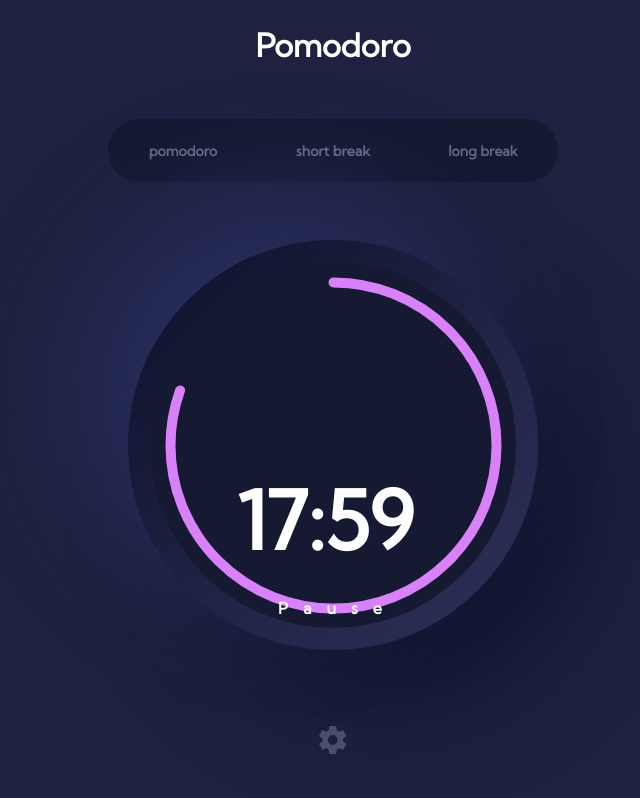
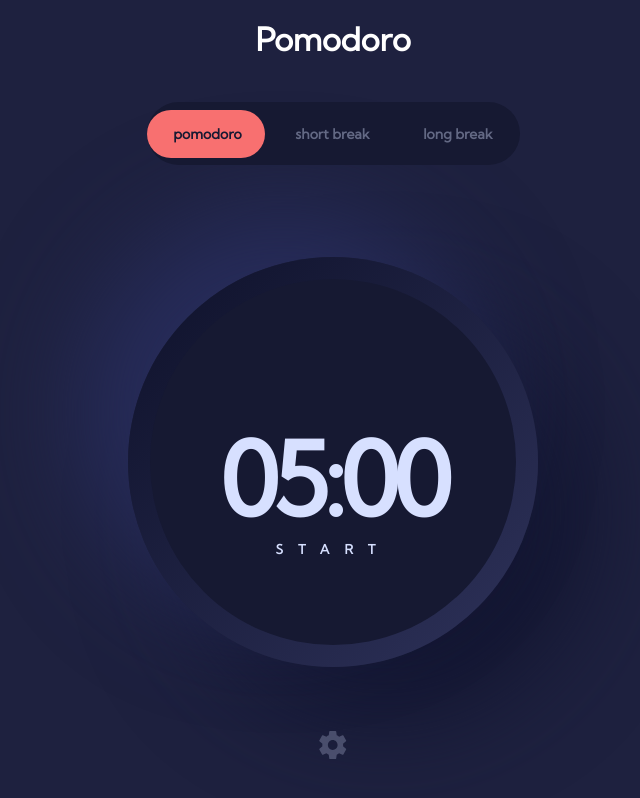
Before and after one commit to hudarahma/pomodoro-app, a plain HTML site: page index.html in a window 1280 px wide. Shown: the whole page, without its empty margins (307-947 px from the left). Drawn offline with Linux system fonts and the light colour scheme.

Commit message:
ADD:Timer-class&active-list

```diff
--- a/css/style.css
+++ b/css/style.css
@@ -15,11 +15,25 @@
     padding: 0;
     box-sizing: border-box;
     font-family: 'Kumbh Sans', 'sans-serif';
+    color: var(--light-blue)
 }
 
 body {
     background-color: var(--dark-blue);
 
+}
+
+h1{
+    font-weight: bold;
+    font-size: 100px;
+    letter-spacing: -5px;
+}
+h3 {
+    font-weight: bold;
+    font-size: 13px;
+    line-height: 16px;
+    letter-spacing: 15px;
+    text-transform: uppercase;
 }
 
 .title {
@@ -45,40 +59,45 @@ body {
 }
 
 nav {
-    width: 450px;
+    width: 373px;
     height: 63px;
     background-color: var(--darker-blue);
-    display: flex;
-    align-items: center;
-    justify-content: space-around;
-    border-radius: 31.5px;
-}
-
-#wrapper nav span {
-    border-radius: 26.5px;
-    /* border: 1px solid white; */
-    color: var(--light-blue);
-    opacity: 0.4;
-    font-size: 14px;
-    font-weight: bold;
-    width: 120px;
-    height: 48px;
-    display: flex;
-    align-items: center;
-    justify-content: center;
-    cursor: pointer;
-    /* background: var(--perpule); */
+    border-radius: 50px;
+    z-index: 10;
 }
 
 
 
-#wrapper nav span:active{
+nav > ul {
+    position: relative;
+    display: flex;
+    align-items: center;
+    justify-content: space-around;
+    list-style-type: none;
+    height: 100%;
+}
+
+nav > ul > li {
+    opacity: 0.4;
+    transition: opacity 10ms ease-out;
+}
+
+#bgindicator {
+    border-radius: 50px;
+    height: 48px;
+    width: calc(95% / 3);
+    margin-top: -55px;
+    background-color: var(--orange);
+    transition: margin-left 300ms ease-out ;
+}
+
+/* #wrapper nav span:active{
     background: var(--perpule);
     opacity: 1;
-}
-#wrapper nav span:hover{
+} */
+/* #wrapper nav span:hover{
     background: #ae69c7 ;
-}
+} */
 
 /* #timer {
     width: 373px;
@@ -87,6 +106,8 @@ nav {
 } */
 
 #outer-circle {
+    position: relative;
+    margin-top: 45px;
     display: flex;
     width: 410px;
     height: 410px;
@@ -105,36 +126,6 @@ nav {
 
 }
 
-.time {
-    position: absolute;
-    height: 101px;
-    width: 350px;
-    top: 470px;
-    font-weight: bold;
-    font-size: 80px;
-    line-height: 101px;
-    display: flex;
-    flex-direction: column;
-    align-items: center;
-    justify-content: center;
-    color: var(--white);
-}
-
-.pause {
-    position: absolute;
-    width: 375px;
-    height: 16px;
-    top: 600px;
-    font-weight: bold;
-    font-size: 16px;
-    line-height: 16px;
-    letter-spacing: 15px;
-    display: flex;
-    align-items: center;
-    justify-content: center;
-    color: var(--white);
-}
-
 #ring {
     margin: auto;
     width: 339px;
@@ -146,17 +137,34 @@ nav {
     fill: transparent;
     stroke: var(--perpule);
     stroke-width: 10;
-    stroke-dasharray: 1024, 1024;
-    stroke-dashoffset: 200;
-    stroke-linecap: round;
+    stroke-dasharray: 1024 1024;
+    stroke-dashoffset: 1024;
     transform: rotate(-90deg);
     transform-origin: 50% 50%;
+    transition: stroke-dashoffset 0.2s ease-out;
+    stroke-linecap: round;
+
 }
 
 #ring circle:focus{
     outline: none;
 }
 
+#textcontainer {
+    position: absolute;
+    height: 410px;
+    width: 410px;
+    color: var(--white);
+}
+#time {
+    text-align: center;
+    margin-top: 160px;
+}
+
+#action {
+    text-align: center;
+    cursor: pointer;
+}
 #settings{
     width: 373px;
     height: 63px;
@@ -178,3 +186,18 @@ nav {
 .center {
     margin: 0 auto;
 }
+
+.body1 {
+    font-weight: bold;
+    font-size: 14px;
+    line-height: 18px;
+}
+
+.active {
+    color: var(--darker-blue);
+    opacity: 1;
+}
+.pointer {
+    user-select: none;
+    cursor: pointer;
+}
--- a/index.html
+++ b/index.html
@@ -14,23 +14,29 @@
 
   <div id="wrapper">
     <h2 class="center title">Pomodoro</h2>
+    <!-- Nav Section -->
     <nav class="center">
-      <span id='pomodoro'>pomodoro</span>
-      <span id="short-break">short break</span>
-      <span id="long-break">long break</span>
+      <ul class="body1">
+        <li class="pointer active">pomodoro</li>
+        <li class="pointer">short break</li>
+        <li class="pointer">long break</li>
+      </ul>
+      <div id="bgindicator"></div>
     </nav>
+    <!-- Timer section -->
     <section class="center" id="timer">
      <div id="outer-circle">
        <div id="inner-circle">
-
          <svg id="ring" class="center">
            <!-- circumference = radius * 2 * PI
  -->
-           <circle r='163' cx='50%' cy='50%'></circle>
+           <circle  r ='163' cx='50%' cy='50%'></circle>
+         </svg>
 
-         </svg>
-        <div class="time">17:59</div>
-        <div class="pause">Pause</div>
+       </div>
+       <div id="textcontainer">
+        <h1 id="time">00:00</h1>
+        <h3 id="action" onClick="action(this.innerText)">start</h3>
        </div>
 
      </div>
@@ -42,5 +48,6 @@
 
 
   <script src="/js/index.js"></script>
+  <!-- <script src="/js/circumference.js"></script> -->
 </body>
 </html>
--- a/js/index.js
+++ b/js/index.js
@@ -0,0 +1,126 @@
+class Timer {
+    constructor(){
+        this.type = "pomodoro";
+        this.circle = document.querySelector('#ring > circle')
+        this.clock = document.getElementById('time');
+        this.actionElement = document.getElementById('action');
+        this.timer = 5;
+        this.text = this.timer <= 9 ? "0" + this.timer : this.timer;
+
+    }
+
+    // select
+    // 1. get type
+    // 2. set timer
+    // 3. reset
+
+    // setting
+    // 1. object
+
+    reset() {
+        // stop the timer
+        // text reset
+         // timer reset
+        // Action to reset
+        this.stop();
+        this.timer = 5;
+        this.text = this.timer <= 9 ? "0" + this.timer : this.timer;
+        this.actionElement.innerText = 'start';
+        this.clock.innerText = this.text + ':00';
+        this.circle.style.strokeDashoffset = 1024;
+
+    }
+
+    start() {
+
+        function format(timeFormat) {
+            return timeFormat < 10 ? '0'+ timeFormat : timeFormat;
+        }
+        this.clock.innerText = `${this.text}:00`;
+        this.circle.style.strokeDashoffset = 1024;
+
+
+        let time  = this.timer * 60;
+        let startTime = time;
+        let minutes = 0;
+        let seconds = 0;
+        time--;
+
+        // timer count by 1 second incr
+        this.interval = setInterval(()=> {
+            minutes = Math.floor(time / 60);
+            seconds = Math.floor(time % 60);
+
+            let minutesText = format(minutes);
+            let secondsText = format(seconds);
+
+            console.log('min:', minutesText);
+            console.log('sec:', secondsText);
+
+            this.clock.innerText = minutesText + ':' + secondsText;
+            const percent = ((time % startTime) / startTime) ;
+            const offset = percent * 1024;  //circumfrence is 1024
+            // console.log(this.circle.style);
+            this.circle.style.strokeDashoffset = offset;
+            console.log('percent:', percent);
+            if (--time <= 0) {
+                this.timer = 0;
+                clearInterval(this.interval) // clearing the interval needs its own object
+            }
+        }, 1000);
+        // change clock text
+        // Action text change
+        this.actionElement.innerText = 'stop'
+
+
+    }
+
+    stop(){
+        // pause time
+
+        clearInterval(this.interval);
+        // reset the action
+        this.actionElement.innerText = 'start';
+
+    }
+}
+
+// -----------------------------
+// Timer Functions
+// -----------------------------
+
+const countDownTimer = new Timer();
+countDownTimer.reset();
+
+function action(str) {
+    switch (str.toLowerCase()) {
+        case "start":
+            countDownTimer.start();
+            break;
+        default:
+            countDownTimer.stop();
+            break;
+    }
+}
+
+// circumference --> raduis * 2 * PI
+
+// -------------------------------
+// Nav functions
+// -------------------------------
+
+const navLinks = document.querySelectorAll('nav > ul > li');
+const navBg = document.getElementById('bgindicator');
+console.log(navBg);
+for (const i in navLinks){
+    navLinks.item(i).addEventListener('click', (ev) =>{
+        navLinks.forEach((link)=> link.classList.remove('active'))
+        // for(const link of navLinks) {
+        //     link.classList.remove('active');
+        // }
+        navBg.style.marginLeft= `calc(calc(100%/3) * ${i})`;
+        ev.target.classList.add('active');
+    })
+
+
+}
```
